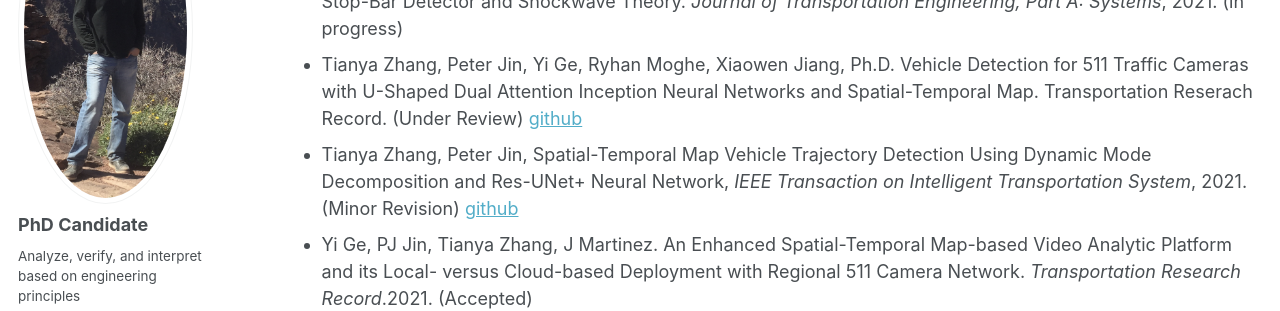
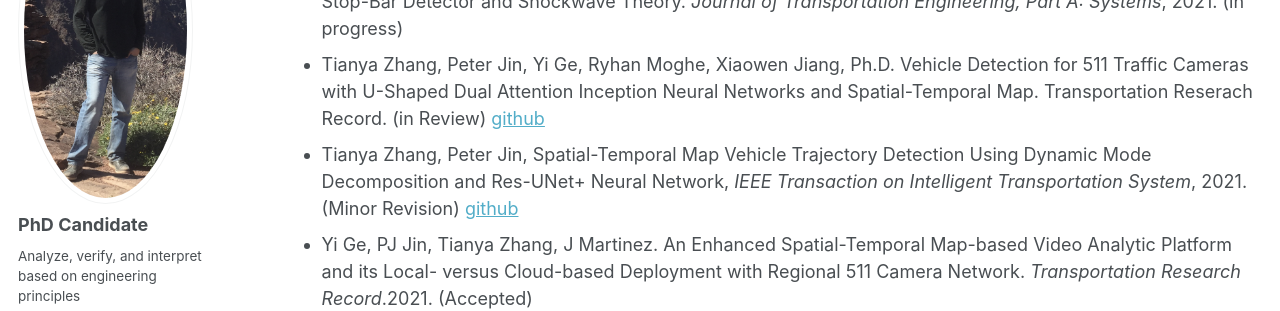
Before and after one commit to TeRyZh/Website, a Jekyll site: the page built from _pages/publications.md, in a window 1280 px wide and 900 px high. Shown: the part 261-572 px from the top of the window. Built offline with Jekyll 4.4.1, drawn with Linux system fonts in a browser that asks for light colours.

Commit message:
Update publications.md

```diff
--- a/_pages/publications.md
+++ b/_pages/publications.md
@@ -17,7 +17,7 @@ author_profile: true
 
 ### Journals
 * Tianya Zhang, Peter Jin, Brennan. T, McVeigh, K. Traffic Signal Performance Measurements Generated with Stop-Bar Detector and Shockwave Theory. *Journal of Transportation Engineering, Part A: Systems*, 2021. (in progress)
-* Tianya Zhang, Peter Jin, Yi Ge, Ryhan Moghe, Xiaowen Jiang, Ph.D. Vehicle Detection for 511 Traffic Cameras with U-Shaped Dual Attention Inception Neural Networks and Spatial-Temporal Map. Transportation Reserach Record. (Under Review) [github](https://github.com/TeRyZh/Detection-is-Tracking-511-CCTV-Camera-Vehicle-Detection-Using-STMap-and-DAIU-Net)
+* Tianya Zhang, Peter Jin, Yi Ge, Ryhan Moghe, Xiaowen Jiang, Ph.D. Vehicle Detection for 511 Traffic Cameras with U-Shaped Dual Attention Inception Neural Networks and Spatial-Temporal Map. Transportation Reserach Record. (in Review) [github](https://github.com/TeRyZh/Detection-is-Tracking-511-CCTV-Camera-Vehicle-Detection-Using-STMap-and-DAIU-Net)
 * Tianya Zhang, Peter Jin, Spatial-Temporal Map Vehicle Trajectory Detection Using Dynamic Mode Decomposition and Res-UNet+ Neural Network, *IEEE Transaction on Intelligent Transportation System*, 2021. (Minor Revision) [github](https://github.com/TeRyZh/Reconstruction-NGSIM-Trajectory-with-DMD-and-Res_UNet_plus)
 * Yi Ge, PJ Jin, Tianya Zhang, J Martinez. An Enhanced Spatial-Temporal Map-based Video Analytic Platform and its Local- versus Cloud-based Deployment with Regional 511 Camera Network. *Transportation Research Record*.2021. (Accepted)
 * Tianya Zhang, Guo M, Jin PJ, Ge Y, Gong J. Longitudinal-Scanline-Based Arterial Traffic Video Analytics with Coordinate Transformation Assisted by 3D Infrastructure Data. *Transportation Research Record*. December 2020.
```
